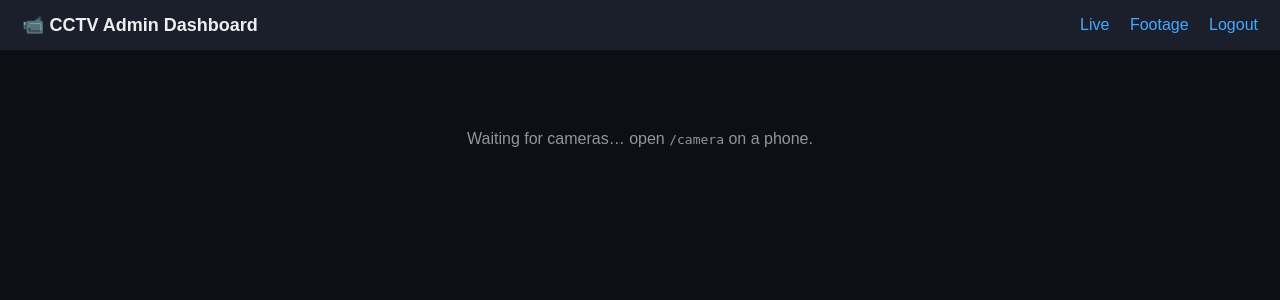
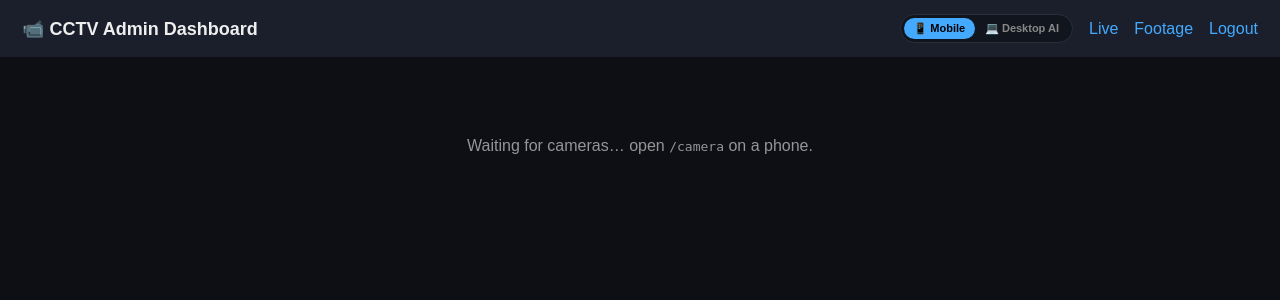
Before and after one commit to KawaiiWorkers/Cctv, a Flask app: page /dashboard in a window 1280 px wide. Shown: the top 300 px of the page. Run offline with Flask 3, Linux system fonts and the light colour scheme; the visitor is signed in with stand-in values (Sample User, id 1); data that the repository does not hold is empty.

Commit message:
Update dashboard.html

```diff
--- a/templates/dashboard.html
+++ b/templates/dashboard.html
@@ -8,7 +8,14 @@
   body{margin:0;font-family:sans-serif;background:#0d0f14;color:#eee;overflow-x:hidden;}
   header{background:#1a1f2b;padding:14px 22px;display:flex;justify-content:space-between;align-items:center; z-index: 100; position:relative;}
   header h1{margin:0;font-size:18px}
-  header a{color:#4af;text-decoration:none;margin-left:16px}
+  .nav-links {display: flex; align-items: center; gap: 16px;}
+  header a{color:#4af;text-decoration:none}
+
+  /* Mode Toggle Switch Styling */
+  .mode-switch {display: flex; background: #11151d; border-radius: 20px; padding: 3px; border: 1px solid #2a2f3b;}
+  .mode-btn {background: transparent; border: none; color: #888; padding: 4px 10px; font-size: 11px; font-weight: bold; border-radius: 16px; cursor: pointer; transition: all 0.2s;}
+  .mode-btn.active {background: #4af; color: #000;}
+
   main{padding:20px}
   .grid{display:grid;grid-template-columns:repeat(auto-fill,minmax(320px,1fr));gap:16px}
   .cam{background:#1a1f2b;border-radius:10px;overflow:hidden;position:relative}
@@ -30,16 +37,23 @@
 
   #webrtc-container {position:relative; transform-origin:center; will-change:transform;}
   #webrtc-video {display:block; max-width:100%; max-height:100%; object-fit:contain; background:#000; pointer-events:none;}
+  #webrtc-canvas {position:absolute; top:0; left:0; width:100%; height:100%; pointer-events:none; display:none;}
 
   .controls-bar {position:absolute; top:10px; right:10px; z-index:10000; display:flex; gap:10px;}
   .controls-bar button {padding:8px 16px; background:#4af; color:#000; border:none; border-radius:6px; font-weight:bold; cursor:pointer;}
   .controls-bar .close-btn {background:#f55; color:#fff;}
+  #ai-status {position:absolute; top:10px; left:10px; background:rgba(0,0,0,0.7); padding:6px 12px; border-radius:6px; font-weight:bold; z-index:10000; font-size:13px; display:none;}
 </style>
 </head>
 <body>
 <header>
   <h1>📹 CCTV Admin Dashboard</h1>
-  <div>
+  <div class="nav-links">
+    <!-- Desktop vs Mobile AI Mode Toggle -->
+    <div class="mode-switch">
+      <button id="mobileModeBtn" class="mode-btn active" onclick="setAiMode('mobile')">📱 Mobile</button>
+      <button id="desktopModeBtn" class="mode-btn" onclick="setAiMode('desktop')">💻 Desktop AI</button>
+    </div>
     <a href="/dashboard">Live</a>
     <a href="/footage">Footage</a>
     <a href="/logout">Logout</a>
@@ -53,6 +67,7 @@
 
 <div id="webrtc-modal">
     <div id="modal-content">
+        <div id="ai-status">🤖 AI: Initializing...</div>
         <div class="controls-bar">
             <button onclick="resetZoom()">Reset Zoom</button>
             <button class="close-btn" onclick="closeFullscreen()">Close HD</button>
@@ -61,6 +76,7 @@
         <div id="zoom-container">
             <div id="webrtc-container">
                 <video id="webrtc-video" autoplay playsinline muted></video>
+                <canvas id="webrtc-canvas"></canvas>
             </div>
         </div>
     </div>
@@ -70,60 +86,149 @@
 let activePc = null;
 let icePoll = null;
 let ansPoll = null;
+let currentAiMode = localStorage.getItem('cctv_ai_mode') || 'mobile';
+
+// Initialize UI toggle state based on storage
+function updateModeUI() {
+    if (currentAiMode === 'desktop') {
+        document.getElementById('desktopModeBtn').className = 'mode-btn active';
+        document.getElementById('mobileModeBtn').className = 'mode-btn';
+    } else {
+        document.getElementById('mobileModeBtn').className = 'mode-btn active';
+        document.getElementById('desktopModeBtn').className = 'mode-btn';
+    }
+}
+updateModeUI();
+
+function setAiMode(mode) {
+    currentAiMode = mode;
+    localStorage.setItem('cctv_ai_mode', mode);
+    updateModeUI();
+
+    const aiStatusEl = document.getElementById("ai-status");
+    const canvasEl = document.getElementById("webrtc-canvas");
+
+    if (mode === 'desktop') {
+        aiStatusEl.style.display = "block";
+        canvasEl.style.display = "block";
+        initAiWorker();
+    } else {
+        aiStatusEl.style.display = "none";
+        canvasEl.style.display = "none";
+        if (detectionLoop) clearInterval(detectionLoop);
+    }
+}
+
+// --- ZERO-LAG AI WEB WORKER SETUP ---
+let aiWorker = null;
+let workerReady = false;
+let isDetecting = false;
+let detectionLoop = null;
+const hiddenCanvas = document.createElement("canvas");
+const hiddenCtx = hiddenCanvas.getContext("2d", { willReadFrequently: true });
+
+function initAiWorker() {
+    if (aiWorker) return;
+    const workerCode = `
+    importScripts("https://cdn.jsdelivr.net/npm/@tensorflow/tfjs");
+    importScripts("https://cdn.jsdelivr.net/npm/@tensorflow-models/coco-ssd");
+
+    let aiModel = null;
+    cocoSsd.load().then(model => {
+        aiModel = model;
+        postMessage({ type: 'ready' });
+    });
+
+    self.onmessage = async (e) => {
+        if (!aiModel || e.data.type !== 'detect') return;
+        const predictions = await aiModel.detect(e.data.image);
+        postMessage({ type: 'result', predictions: predictions });
+    };
+    `;
+
+    const workerBlob = new Blob([workerCode], {type: 'application/javascript'});
+    aiWorker = new Worker(URL.createObjectURL(workerBlob));
+
+    aiWorker.onmessage = (e) => {
+        if (e.data.type === 'ready') {
+            workerReady = true;
+            document.getElementById("ai-status").innerText = "🤖 AI: Background Ready";
+        } else if (e.data.type === 'result') {
+            drawPredictions(e.data.predictions);
+            isDetecting = false;
+        }
+    };
+}
+
+if (currentAiMode === 'desktop') {
+    document.getElementById("ai-status").style.display = "block";
+    document.getElementById("webrtc-canvas").style.display = "block";
+    initAiWorker();
+}
+
+function sendFrameToWorker() {
+    if (currentAiMode !== 'desktop') return;
+    const video = document.getElementById("webrtc-video");
+    if (!workerReady || isDetecting || video.readyState < 2 || document.getElementById("webrtc-modal").style.display !== "flex") return;
+
+    isDetecting = true;
+    hiddenCanvas.width = video.videoWidth;
+    hiddenCanvas.height = video.videoHeight;
+    hiddenCtx.drawImage(video, 0, 0);
+    const imgData = hiddenCtx.getImageData(0, 0, hiddenCanvas.width, hiddenCanvas.height);
+
+    aiWorker.postMessage({ type: 'detect', image: imgData });
+}
+
+function drawPredictions(predictions) {
+    const canvas = document.getElementById("webrtc-canvas");
+    const video = document.getElementById("webrtc-video");
+    canvas.width = video.videoWidth;
+    canvas.height = video.videoHeight;
+    const ctx = canvas.getContext("2d");
+    ctx.clearRect(0, 0, canvas.width, canvas.height);
+
+    let humanCount = 0;
+    predictions.forEach(pred => {
+        if (pred.class === "person") {
+            humanCount++;
+            ctx.beginPath();
+            ctx.rect(...pred.bbox);
+            ctx.lineWidth = 4;
+            ctx.strokeStyle = "#ff0000";
+            ctx.fillStyle = "#ff0000";
+            ctx.stroke();
+            ctx.font = "18px Arial";
+            ctx.fillText(`Person (${Math.round(pred.score * 100)}%)`, pred.bbox[0], pred.bbox[1] > 20 ? pred.bbox[1] - 5 : 20);
+        }
+    });
+    document.getElementById("ai-status").innerText = `🤖 AI: Active | Humans: ${humanCount}`;
+}
 
 // --- Zoom & Pan State ---
 let scale = 1;
 let isDragging = false;
 let startX, startY, translateX = 0, translateY = 0;
 let initialDistance = null, initialScale = 1;
-
 const zoomContainer = document.getElementById('zoom-container');
 const vidContainer = document.getElementById('webrtc-container');
 
-// Zoom Handlers
-zoomContainer.addEventListener('wheel', (e) => {
-    e.preventDefault();
-    scale += e.deltaY * -0.002;
-    scale = Math.min(Math.max(1, scale), 8);
-    applyTransform();
-}, {passive: false});
-
-zoomContainer.addEventListener('mousedown', e => {
-    isDragging = true;
-    startX = e.clientX - translateX;
-    startY = e.clientY - translateY;
-});
+zoomContainer.addEventListener('wheel', (e) => { e.preventDefault(); scale += e.deltaY * -0.002; scale = Math.min(Math.max(1, scale), 8); applyTransform(); }, {passive: false});
+zoomContainer.addEventListener('mousedown', e => { isDragging = true; startX = e.clientX - translateX; startY = e.clientY - translateY; });
 window.addEventListener('mouseup', () => isDragging = false);
-window.addEventListener('mousemove', e => {
-    if(!isDragging) return;
-    translateX = e.clientX - startX;
-    translateY = e.clientY - startY;
-    applyTransform();
-});
+window.addEventListener('mousemove', e => { if(!isDragging) return; translateX = e.clientX - startX; translateY = e.clientY - startY; applyTransform(); });
 
 zoomContainer.addEventListener('touchstart', e => {
-    if (e.touches.length === 2) {
-        isDragging = false;
-        initialDistance = Math.hypot(e.touches[0].clientX - e.touches[1].clientX, e.touches[0].clientY - e.touches[1].clientY);
-        initialScale = scale;
-    }
-    else if (e.touches.length === 1) {
-        isDragging = true;
-        startX = e.touches[0].clientX - translateX;
-        startY = e.touches[0].clientY - translateY;
-    }
+    if (e.touches.length === 2) { isDragging = false; initialDistance = Math.hypot(e.touches[0].clientX - e.touches[1].clientX, e.touches[0].clientY - e.touches[1].clientY); initialScale = scale; }
+    else if (e.touches.length === 1) { isDragging = true; startX = e.touches[0].clientX - translateX; startY = e.touches[0].clientY - translateY; }
 }, {passive: false});
-
 zoomContainer.addEventListener('touchmove', e => {
     e.preventDefault();
     if (e.touches.length === 2 && initialDistance) {
         const currentDistance = Math.hypot(e.touches[0].clientX - e.touches[1].clientX, e.touches[0].clientY - e.touches[1].clientY);
-        scale = Math.min(Math.max(1, initialScale * (currentDistance / initialDistance)), 8);
-        applyTransform();
+        scale = Math.min(Math.max(1, initialScale * (currentDistance / initialDistance)), 8); applyTransform();
     } else if (e.touches.length === 1 && isDragging) {
-        translateX = e.touches[0].clientX - startX;
-        translateY = e.touches[0].clientY - startY;
-        applyTransform();
+        translateX = e.touches[0].clientX - startX; translateY = e.touches[0].clientY - startY; applyTransform();
     }
 }, {passive: false});
 zoomContainer.addEventListener('touchend', () => { isDragging = false; initialDistance = null; });
@@ -142,6 +247,7 @@ async function openFullscreen(camId) {
     if (activePc) activePc.close();
     if (icePoll) clearInterval(icePoll);
     if (ansPoll) clearInterval(ansPoll);
+    if (detectionLoop) clearInterval(detectionLoop);
 
     activePc = new RTCPeerConnection({ iceServers: [{ urls: "stun:stun.l.google.com:19302" }] });
     activePc.addTransceiver('video', { direction: 'recvonly' });
@@ -151,14 +257,13 @@ async function openFullscreen(camId) {
         if (vid.srcObject !== e.streams[0]) {
             vid.srcObject = e.streams[0];
             vid.play();
+            if (currentAiMode === 'desktop') {
+                detectionLoop = setInterval(sendFrameToWorker, 500);
+            }
         }
     };
 
-    activePc.onicecandidate = e => {
-        if (e.candidate) {
-            fetch(`/webrtc/${camId}/admin_ice`, { method: 'POST', body: JSON.stringify(e.candidate) });
-        }
-    };
+    activePc.onicecandidate = e => { if (e.candidate) { fetch(`/webrtc/${camId}/admin_ice`, { method: 'POST', body: JSON.stringify(e.candidate) }); } };
 
     const offer = await activePc.createOffer();
     await activePc.setLocalDescription(offer);
@@ -186,8 +291,11 @@ function closeFullscreen() {
     if (activePc) { activePc.close(); activePc = null; }
     if (icePoll) clearInterval(icePoll);
     if (ansPoll) clearInterval(ansPoll);
+    if (detectionLoop) clearInterval(detectionLoop);
 
     document.getElementById("webrtc-video").srcObject = null;
+    const canvas = document.getElementById("webrtc-canvas");
+    canvas.getContext("2d").clearRect(0,0,canvas.width,canvas.height);
 }
 
 // --- Dashboard Grid Updater ---
```
